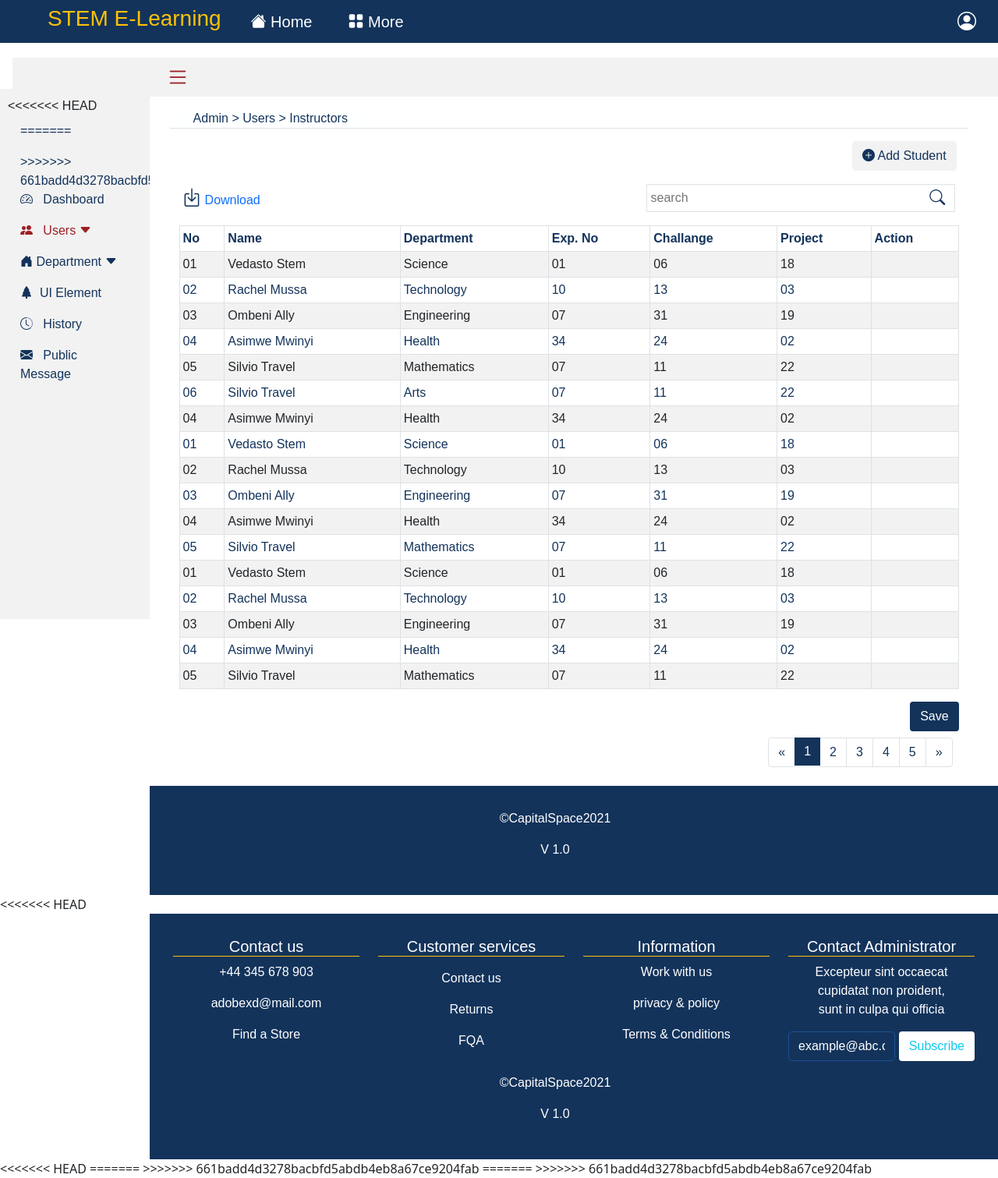
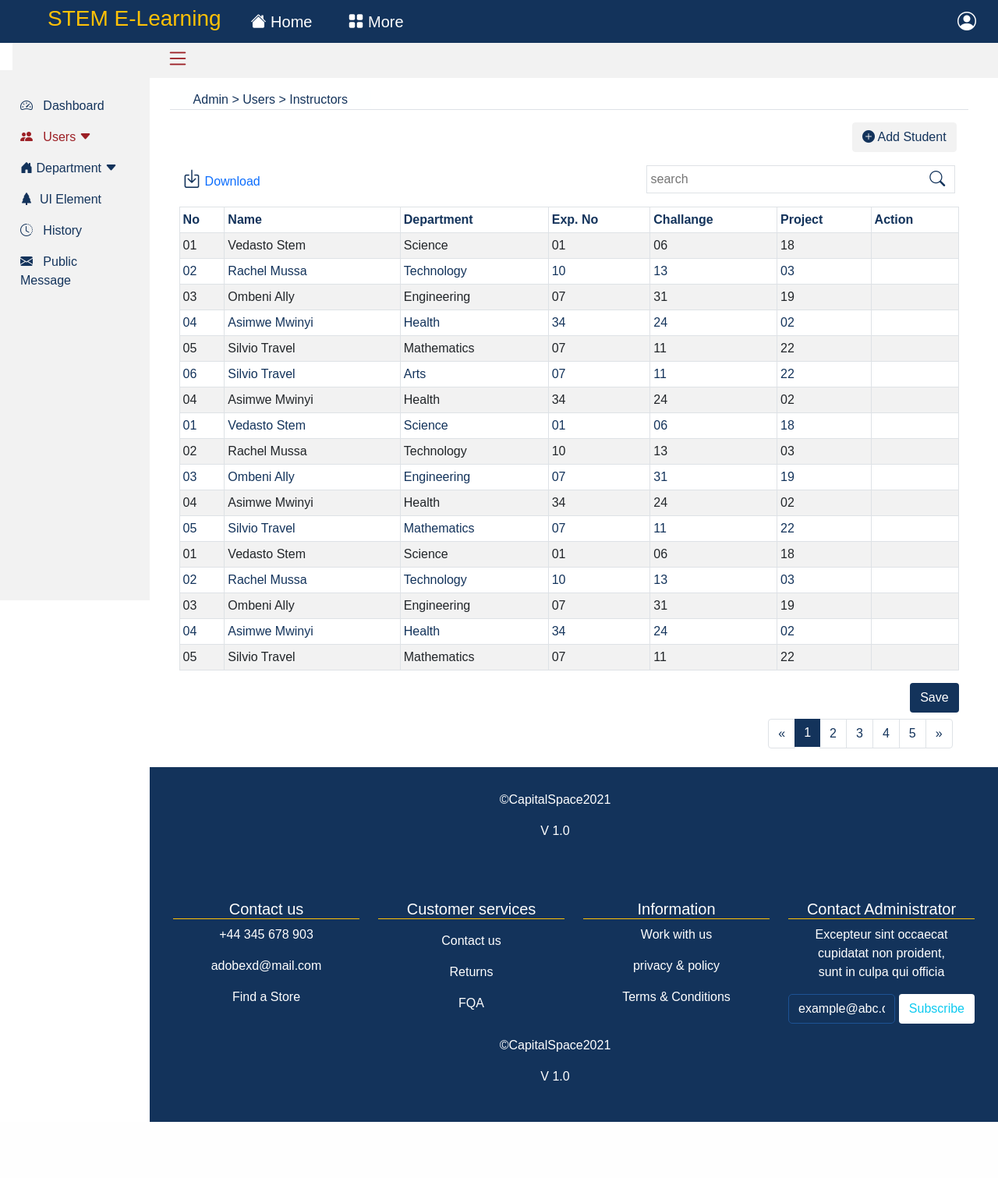
Before and after one commit to KatubukaCommunityProjeKt/STEM-e-Learning, a PHP site: page /app/admin/interfaces/instructors/index.php in a window 1280 px wide. Shown: the whole page at 78% size. After the commit the page ends 1439 px from the top, so only its background shows below. Run offline with PHP 8.4, Linux system fonts and the light colour scheme.

Commit message:
Interface instructor

```diff
--- a/src/app/admin/interfaces/instructors/index.php
+++ b/src/app/admin/interfaces/instructors/index.php
@@ -105,12 +105,8 @@ include_once "../../../../assets/PHP/header.php";
 <div class="flex-container">
     <!-- sidebar start -->
     <div class="sidebar" >
-<<<<<<< HEAD
         <a href="../../Dashboard" class="nav nav-link ">
-=======
-
         <a href="../../" class="nav nav-link ">
->>>>>>> 661badd4d3278bacbfd5abdb4eb8a67ce9204fab
             <i class="bi bi-speedometer2"></i><span>  &nbsp; Dashboard</span>
         </a>
         <div class="accordion accordion-flush" id="accordionFlush nav nav-link">
@@ -435,17 +431,14 @@ include_once "../../../../assets/PHP/header.php";
     <p class="text-center medium text-white alert-dismissible text-large">V 1.0</p>
 </footer>
 
-<<<<<<< HEAD
 
 
     <?php
         include_once "../../../../assets/PHP/footer.php";
     ?>
-=======
 <script src="./../../../../assets/css/bootstrap-5.0.2-dist/js/bootstrap.min.js"></script>
 <script src="./../../../../assets/js/region&districtTz.js"></script>
 <!-- <script src="../../assets/js/Chart.js"></script>
 <script src="../../assets/js/adminChart.js"></script> -->
->>>>>>> 661badd4d3278bacbfd5abdb4eb8a67ce9204fab
 </body>
 </html>
--- a/src/assets/PHP/footer.php
+++ b/src/assets/PHP/footer.php
@@ -54,13 +54,10 @@
    </footer>
   <script src="../../assets/css/bootstrap-5.0.2-dist/js/bootstrap.min.js"></script>
   <script src="../../../assets/css/bootstrap-5.0.2-dist/js/bootstrap.min.js"></script>
-<<<<<<< HEAD
+
 <!-- Admin -->
   <script src="../../../../assets/css/bootstrap-5.0.2-dist/js/bootstrap.min.js"></script>
-=======
   <script src="../../../../assets/css/bootstrap-5.0.2-dist/js/bootstrap.min.js"></script>
 
-
->>>>>>> 661badd4d3278bacbfd5abdb4eb8a67ce9204fab
 </boody>
 </html>
--- a/src/assets/PHP/header.php
+++ b/src/assets/PHP/header.php
@@ -13,20 +13,9 @@
     <link rel="stylesheet" href="../../../assets/css/bootstrap-5.0.2-dist/css/bootstrap.min.css">
     <link rel="stylesheet" href="../../../assets/css/bootstrap-5.0.2-dist/icons/font/bootstrap-icons.css">
     <link rel="stylesheet" href="../../../assets/css/footer.css">
-<<<<<<< HEAD
-<!-- Admin -->
-=======
 
-
->>>>>>> 661badd4d3278bacbfd5abdb4eb8a67ce9204fab
     <link rel="stylesheet" href="../../../../assets/css/dashboard.css">
     <link rel="stylesheet" href="../../../../assets/css/bootstrap-5.0.2-dist/css/bootstrap.min.css">
     <link rel="stylesheet" href="../../../../assets/css/bootstrap-5.0.2-dist/icons/font/bootstrap-icons.css">
     <link rel="stylesheet" href="../../../../assets/css/footer.css">
-<<<<<<< HEAD
 </head>
-
-<!-- <a href="../../../../assets/css/dashboard.css">link</a> -->
-=======
-</head>
->>>>>>> 661badd4d3278bacbfd5abdb4eb8a67ce9204fab
```
